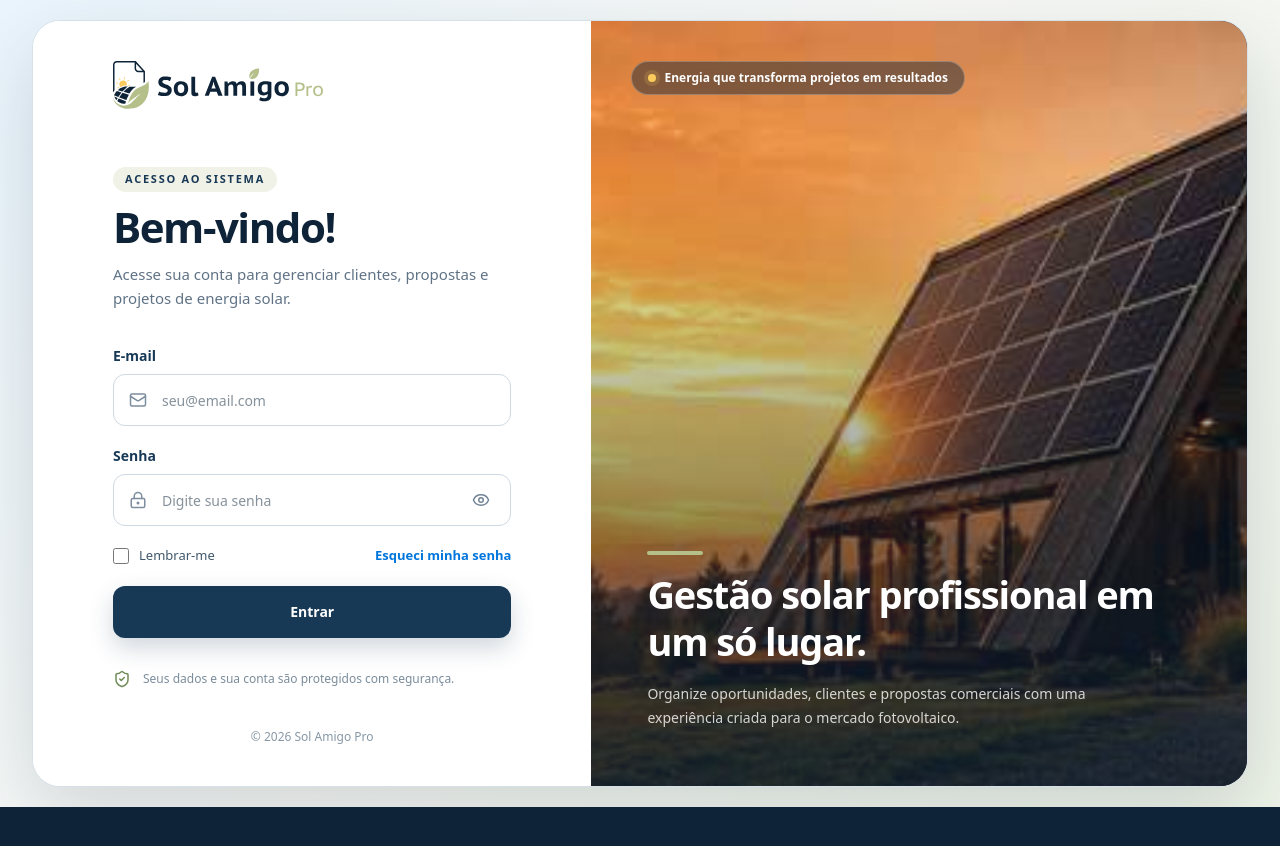
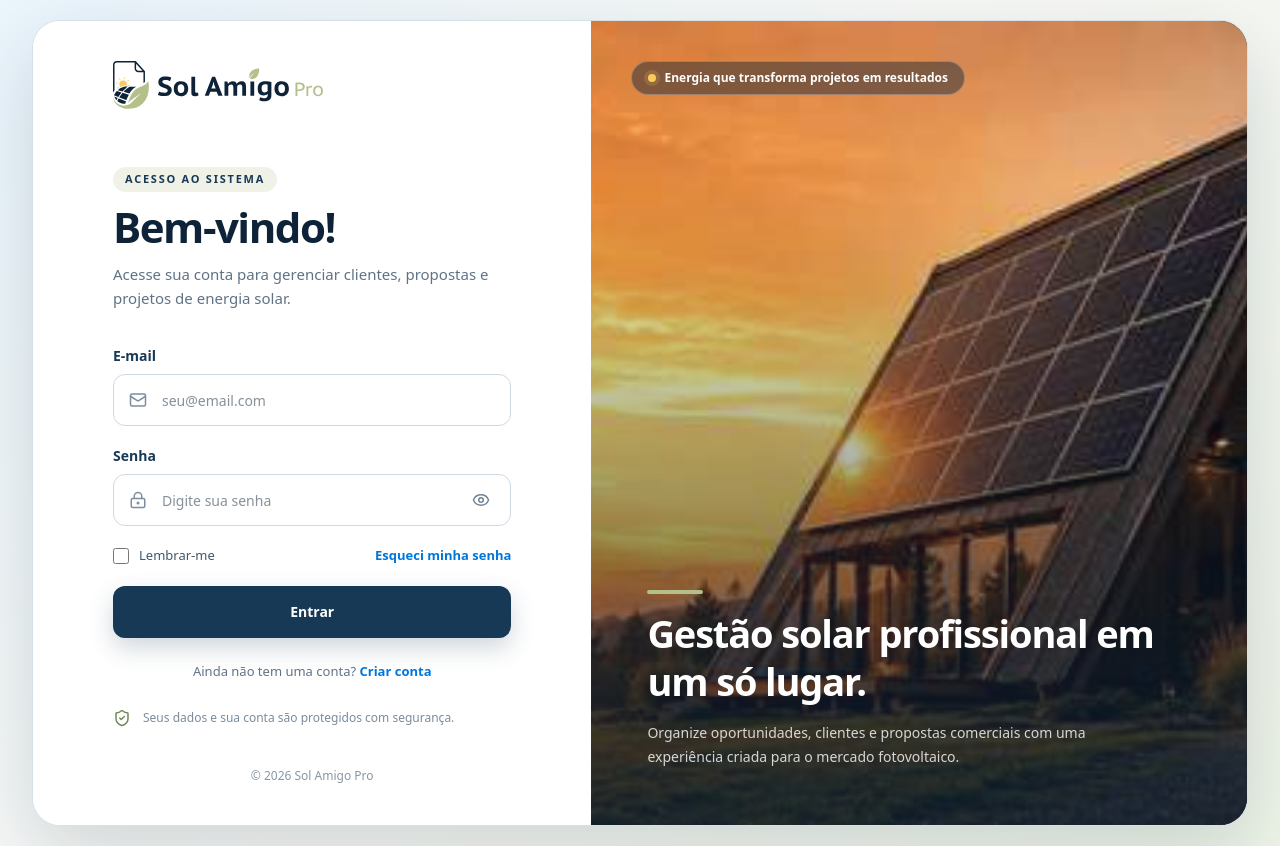
Before and after one commit to lealt97/sol-amigo-pro, a React (Vite) app: page / in a window 1280 px wide. Before the commit the page ends 807 px from the top, so only its background shows below. Built offline with nearby package versions, Linux system fonts and the light colour scheme.

Commit message:
feat: connect login to registration screen

```diff
--- a/src/components/LoginView.tsx
+++ b/src/components/LoginView.tsx
@@ -5,9 +5,10 @@ import { BrandLogo } from './BrandLogo';
 
 interface LoginViewProps {
   onLogin: (remember: boolean) => void;
+  onOpenRegister: () => void;
 }
 
-export const LoginView: React.FC<LoginViewProps> = ({ onLogin }) => {
+export const LoginView: React.FC<LoginViewProps> = ({ onLogin, onOpenRegister }) => {
   const [email, setEmail] = useState('');
   const [password, setPassword] = useState('');
   const [remember, setRemember] = useState(false);
@@ -168,7 +169,18 @@ export const LoginView: React.FC<LoginViewProps> = ({ onLogin }) => {
               </button>
             </form>
 
-            <div className="mt-8 flex items-center gap-3 text-[12px] text-[#7A8C9C]">
+            <div className="mt-6 text-center text-[13px] text-[#607386]">
+              Ainda não tem uma conta?{' '}
+              <button
+                type="button"
+                onClick={onOpenRegister}
+                className="font-bold text-[#0076DD] transition hover:text-[#005EAF]"
+              >
+                Criar conta
+              </button>
+            </div>
+
+            <div className="mt-7 flex items-center gap-3 text-[12px] text-[#7A8C9C]">
               <ShieldCheck className="h-[18px] w-[18px] shrink-0 text-[#6E8B55]" />
               <span>Seus dados e sua conta são protegidos com segurança.</span>
             </div>
```
